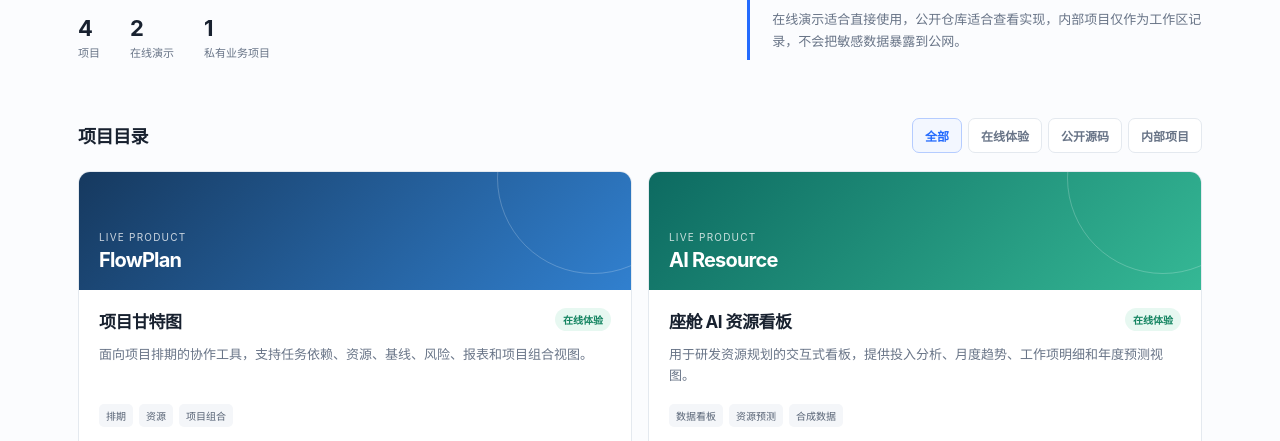
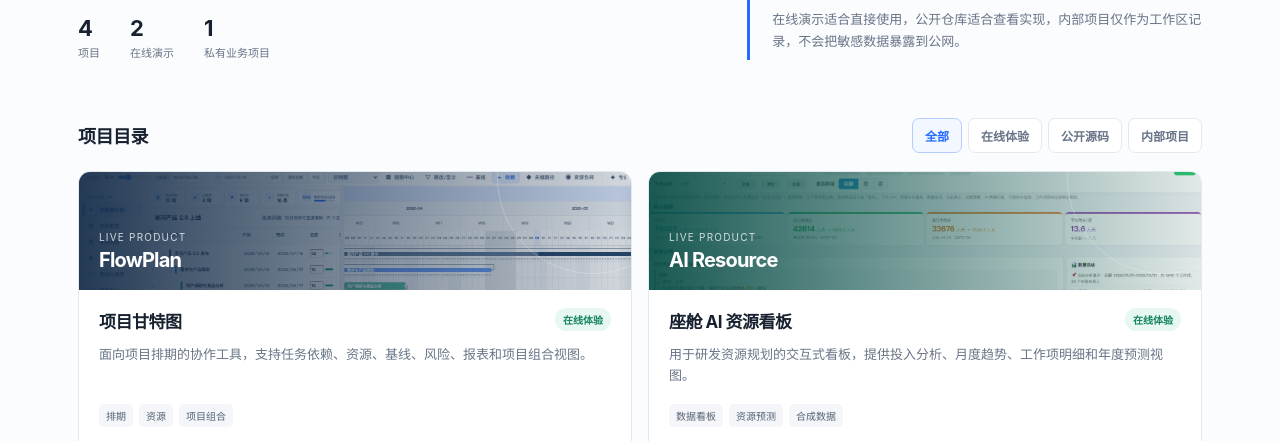
Before and after one commit to wx865828625-stack/project-portal, a plain HTML site: page index.html in a window 1280 px wide. Shown: the part 345-786 px from the top of the page. Drawn offline with Linux system fonts and the light colour scheme.

Commit message:
Add live project previews

```diff
--- a/index.html
+++ b/index.html
@@ -36,8 +36,8 @@
     .card:hover { transform:translateY(-3px); border-color:#c7d5e9; box-shadow:0 14px 34px rgba(24,50,85,.1); }
     .card-visual { height:118px; display:flex; align-items:flex-end; padding:18px 20px; position:relative; overflow:hidden; }
     .card-visual::after { content:""; width:190px; height:190px; border:1px solid rgba(255,255,255,.22); border-radius:50%; position:absolute; right:-58px; top:-90px; }
-    .visual-flow { background:linear-gradient(135deg,#16395f,#3180cf); }
-    .visual-ai { background:linear-gradient(135deg,#0d6a61,#35b895); }
+    .visual-flow { background-image:linear-gradient(90deg,rgba(18,42,70,.92),rgba(18,42,70,.18)),url('./assets/flowplan-preview.png'); background-size:cover; background-position:center 18%; }
+    .visual-ai { background-image:linear-gradient(90deg,rgba(6,75,68,.92),rgba(6,75,68,.12)),url('./assets/dashboard-preview.png'); background-size:cover; background-position:center 10%; }
     .visual-code { background:linear-gradient(135deg,#333c4c,#737f95); }
     .visual-private { background:linear-gradient(135deg,#5a3b27,#c48752); }
     .visual-label { color:#fff; position:relative; z-index:1; }
```
Also changed, not shown: assets/flowplan-preview.png (added).
